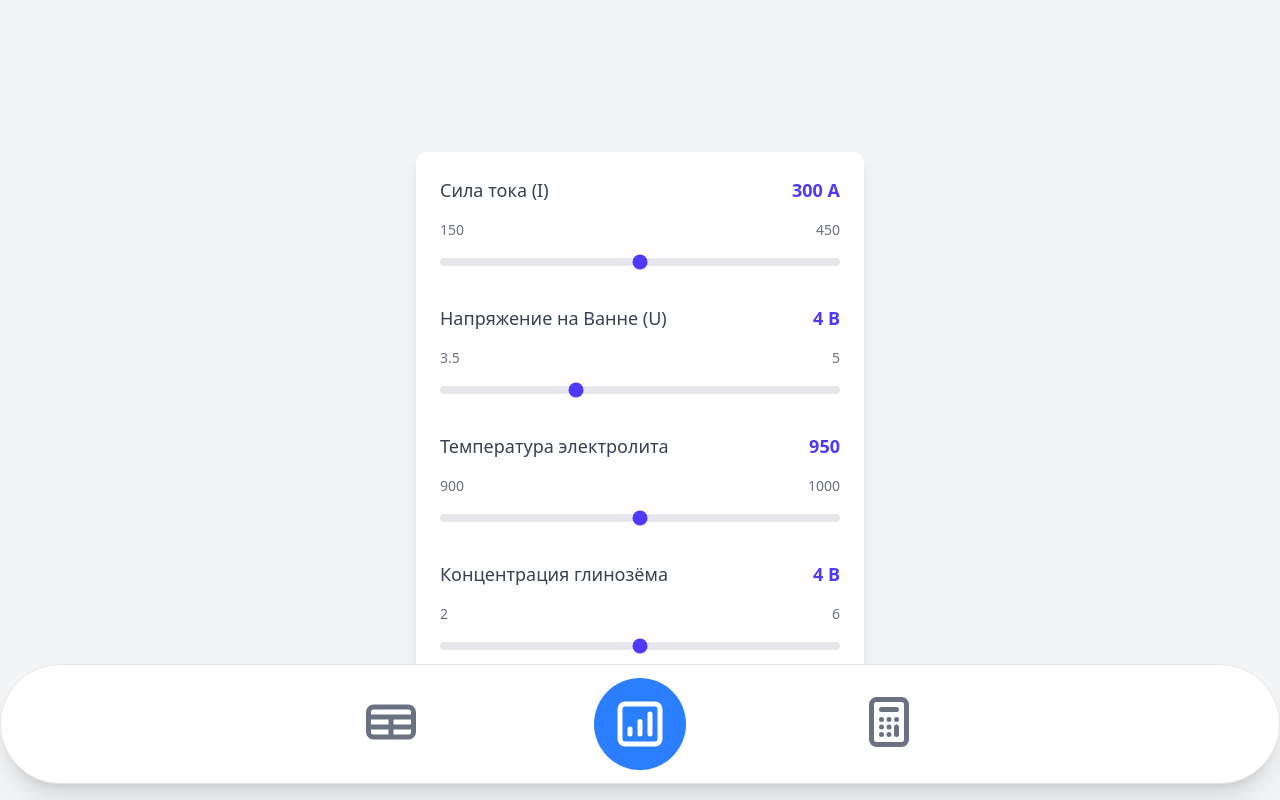
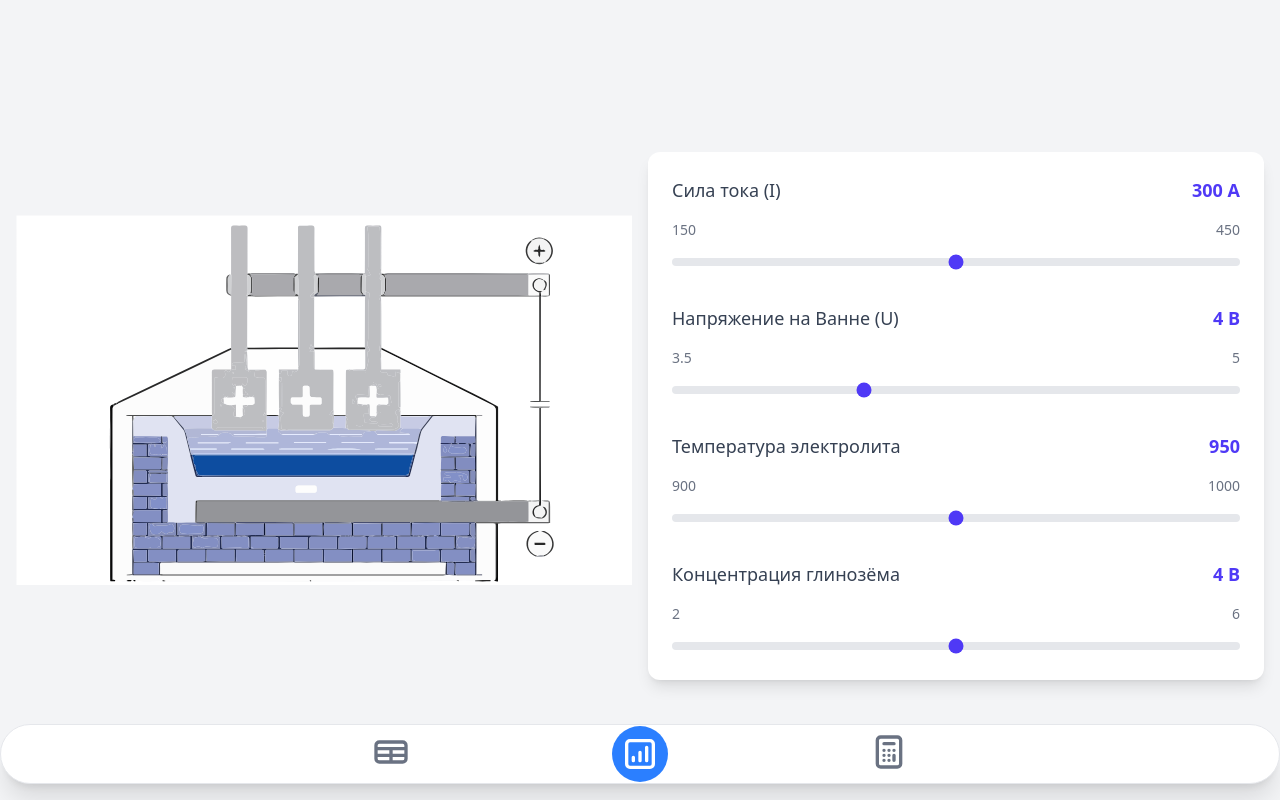
Before and after one commit to leonorino/hackathon, a FastAPI app: page / in a window 1280 px wide. Run offline with FastAPI, Linux system fonts and the light colour scheme; style sheets or scripts are compiled from the project's sources; some libraries are stand-ins or nearby versions.

Commit message:
schema with tooltips

```diff
--- a/backend/routes.py
+++ b/backend/routes.py
@@ -10,6 +10,4 @@ async def update_values(request: Request):
     temperature = data.get("temperature")
     concentration = data.get("concentration")
 
-    print(f"Updated values - Current: {current}A, Voltage: {voltage}V, Temperature: {temperature}K, Concentration: {concentration}")
-
     return {"status": "success", "values": data}
--- a/frontend/templates/index.html
+++ b/frontend/templates/index.html
@@ -1,8 +1,21 @@
 {% extends "base.html" %}
 
 {% block body %}
-<div class="w-full max-w-md mx-auto text-center">
-    {% include "sliders.html" %}
+<div class="grid grid-cols-1 md:grid-cols-2 gap-4 w-full place-items-center" x-data="{
+    current: 300,
+    voltage: 4.0,
+    temperature: 950,
+    concentration: 4,
+    eta: null,
+    E_ud: null,
+    anode_consumption: null,
+}">
+    <div class="w-full">
+        {% include "schema.html" %}
+    </div>
+    <div class="w-full">
+        {% include "sliders.html" %}
+    </div>
 </div>
 
 {% include "navbar.html" %}
--- a/frontend/templates/navbar.html
+++ b/frontend/templates/navbar.html
@@ -1,17 +1,17 @@
-<nav id="navBar" class="fixed z-50 w-full h-30 bg-white border border-gray-200 rounded-full bottom-4 left-0 right-0 shadow-xl">
+<nav id="navBar" class="fixed z-50 w-full h-15 bg-white border border-gray-200 rounded-full bottom-4 left-0 right-0 shadow-xl">
     <div class="grid h-full grid-cols-5 mx-auto px-4 relative">
         <div class="h-full"></div>
 
         <button type="button" id="tableBtn" class="inline-flex flex-col items-center justify-center h-full hover:bg-gray-100 group relative z-10">
-            <svg class="w-15 h-15 mb-1 text-gray-500" aria-hidden="true" xmlns="http://www.w3.org/2000/svg" fill="none" viewBox="0 0 24 24">
+            <svg class="w-10 h-10 mb-1 text-gray-500" aria-hidden="true" xmlns="http://www.w3.org/2000/svg" fill="none" viewBox="0 0 24 24">
                 <path stroke="currentColor" stroke-linecap="round" stroke-linejoin="round" stroke-width="2" d="M3 10h18M3 14h18m-9-4v8m-7 0h14a2 2 0 002-2V8a2 2 0 00-2-2H5a2 2 0 00-2 2v8a2 2 0 002 2z"/>
             </svg>
             <span class="sr-only">Таблица</span>
         </button>
 
         <button type="button" id="chartBtn" class="inline-flex flex-col items-center justify-center h-full group relative z-10">
-            <div class="bg-blue-500 rounded-full p-4">
-                <svg class="w-15 h-15 text-white" aria-hidden="true" xmlns="http://www.w3.org/2000/svg" fill="none" viewBox="0 0 24 24">
+            <div class="bg-blue-500 rounded-full p-2">
+                <svg class="w-10 h-10 text-white" aria-hidden="true" xmlns="http://www.w3.org/2000/svg" fill="none" viewBox="0 0 24 24">
                     <path stroke="currentColor" stroke-linecap="round" stroke-linejoin="round" stroke-width="2" d="M16 8v8m-4-5v5m-4-2v2m-2 4h12a2 2 0 002-2V6a2 2 0 00-2-2H6a2 2 0 00-2 2v12a2 2 0 002 2z"/>
                 </svg>
             </div>
@@ -19,7 +19,7 @@
         </button>
 
         <button type="button" id="calcBtn" class="inline-flex flex-col items-center justify-center h-full hover:bg-gray-100 group relative z-10">
-            <svg class="w-15 h-15 mb-1 text-gray-500" aria-hidden="true" xmlns="http://www.w3.org/2000/svg" fill="none" viewBox="0 0 24 24">
+            <svg class="w-10 h-10 mb-1 text-gray-500" aria-hidden="true" xmlns="http://www.w3.org/2000/svg" fill="none" viewBox="0 0 24 24">
                 <path stroke="currentColor" stroke-linecap="round" stroke-linejoin="round" stroke-width="2" d="M9 7h6m0 10v-3m-3 3h.01M9 17h.01M9 14h.01M12 14h.01M15 11h.01M12 11h.01M9 11h.01M7 21h10a2 2 0 002-2V5a2 2 0 00-2-2H7a2 2 0 00-2 2v14a2 2 0 002 2z"/>
             </svg>
             <span class="sr-only">Калькулятор</span>
--- /dev/null
+++ b/frontend/templates/schema.html
@@ -0,0 +1,76 @@
+<div class="w-full relative" x-data="schemaTooltip()" @init="init()">
+  <div id="schemasvg" class=""></div>
+  <canvas id="effectsCanvas" class="absolute top-0 left-0" @mousemove="trackMouse" @click="logCoords"></canvas>
+
+  <div x-show="activeTooltip" :style="`left: ${tooltipX}%; top: ${tooltipY}%;`"
+       class="absolute bg-gray-900 text-white px-2 py-1 rounded text-sm pointer-events-none z-10">
+    <span x-text="activeTooltip"></span>
+  </div>
+</div>
+
+<script>
+  function schemaTooltip() {
+    return {
+      regions: [
+        { x_start: 32, y_start: 42, x_end: 62, y_end: 58, text: 'Аноды' },
+        { x_start: 30, y_start: 77, x_end: 83, y_end: 83, text: 'Катод' },
+        { x_start: 29, y_start: 65, x_end: 65, y_end: 70, text: 'Алюминий'}
+      ],
+      activeTooltip: '',
+      tooltipX: 0,
+      tooltipY: 0,
+
+      init() {
+        fetch('/static/assets/schema.svg')
+          .then(r => r.text())
+          .then(svg => {
+            document.getElementById('schemasvg').innerHTML = svg;
+            this.updateCanvasSize();
+
+            const resizeObserver = new ResizeObserver(() => this.updateCanvasSize());
+            resizeObserver.observe(document.getElementById('schemasvg'));
+          });
+      },
+
+      updateCanvasSize() {
+        const svgEl = document.querySelector("#schemasvg svg");
+        const canvas = document.getElementById("effectsCanvas");
+        canvas.width = svgEl.clientWidth;
+        canvas.height = svgEl.clientHeight;
+      },
+
+      trackMouse(e) {
+        const canvas = document.getElementById('effectsCanvas');
+        const rect = canvas.getBoundingClientRect();
+        const x = e.clientX - rect.left;
+        const y = e.clientY - rect.top;
+        const xPercent = (x / canvas.width) * 100;
+        const yPercent = (y / canvas.height) * 100;
+
+        console.log(`Mouse: ${xPercent.toFixed(2)}%, ${yPercent.toFixed(2)}%`);
+
+        const region = this.regions.find(r =>
+          xPercent >= r.x_start && xPercent <= r.x_end &&
+          yPercent >= r.y_start && yPercent <= r.y_end
+        );
+
+        if (region) {
+          this.activeTooltip = region.text;
+          this.tooltipX = xPercent;
+          this.tooltipY = yPercent - 5;
+        } else {
+          this.activeTooltip = '';
+        }
+      },
+
+      logCoords(e) {
+        const canvas = document.getElementById('effectsCanvas');
+        const rect = canvas.getBoundingClientRect();
+        const x = e.clientX - rect.left;
+        const y = e.clientY - rect.top;
+        const xPercent = ((x / canvas.width) * 100).toFixed(2);
+        const yPercent = ((y / canvas.height) * 100).toFixed(2);
+      }
+    }
+  }
+</script>
--- a/frontend/templates/sliders.html
+++ b/frontend/templates/sliders.html
@@ -1,9 +1,4 @@
-{% block body %}
 <div class="w-full max-w-2xl mx-auto" x-data="{
-    current: 300,
-    voltage: 4.0,
-    temperature: 950,
-    concentration: 4,
     updateTimeout: null,
     updateValues() {
         clearTimeout(this.updateTimeout);
@@ -111,4 +106,3 @@
         </div>
     </div>
 </div>
-{% endblock %}
```
Also changed, not shown: frontend/static/assets/schema.svg (added).
